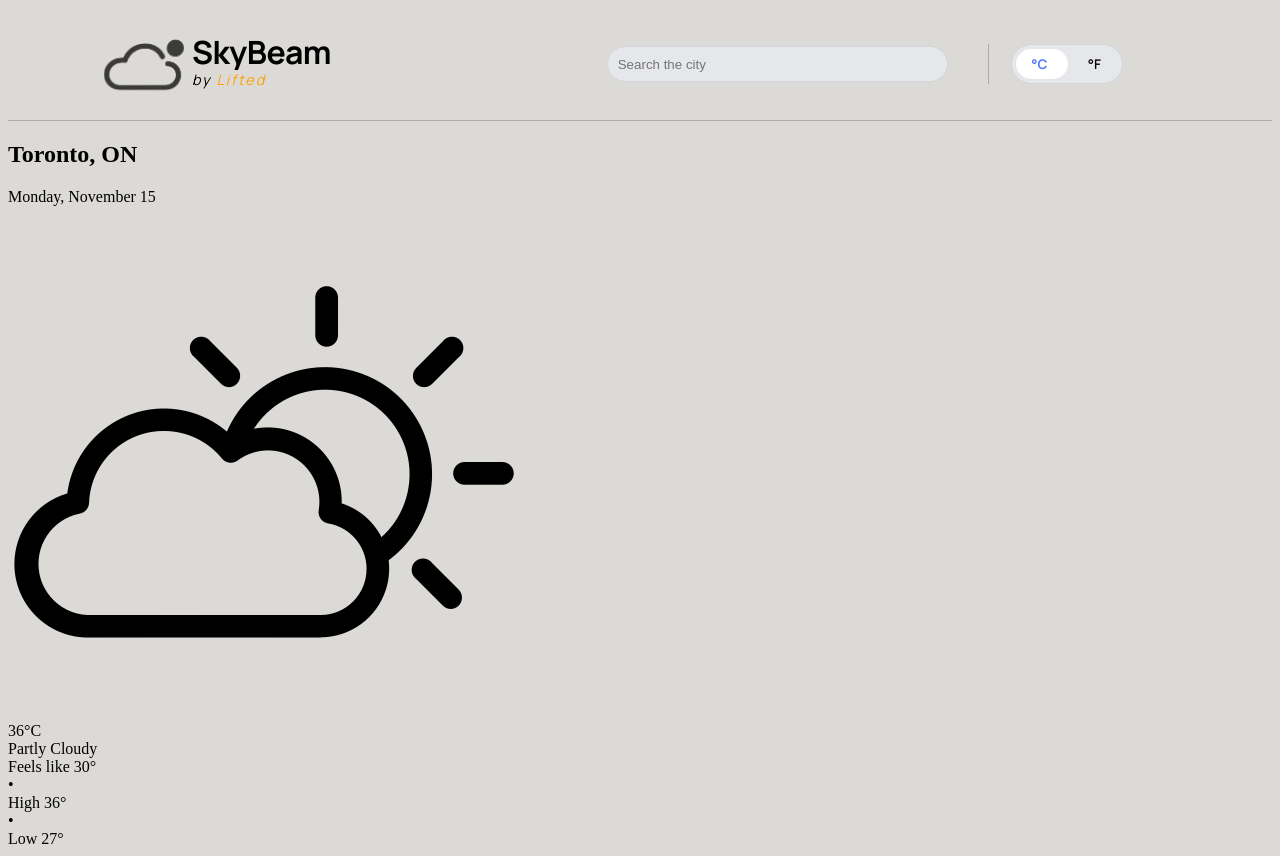
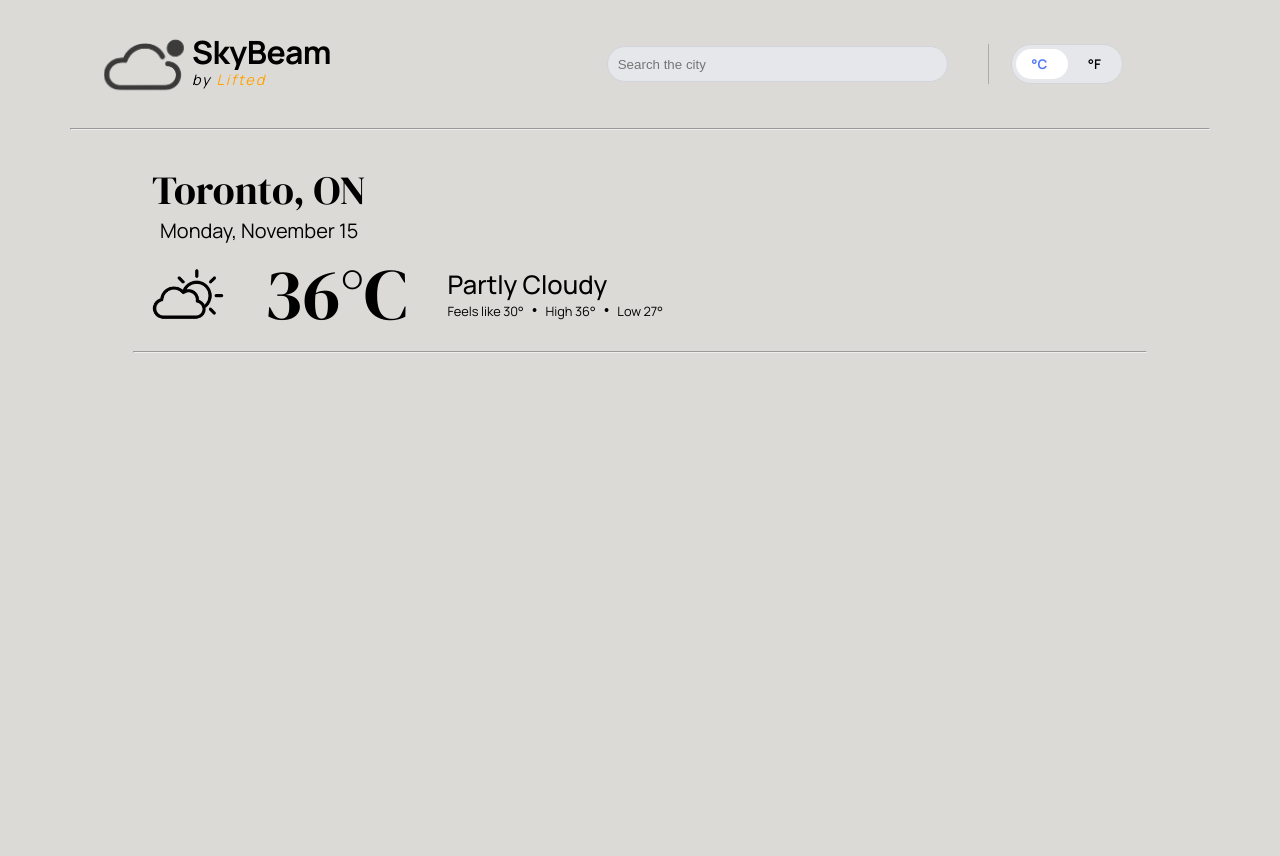
Before and after one commit to Mohaniish2208/new-weather-dashboard, a React (Vite) app: page / in a window 1280 px wide. After the commit the page ends 800 px from the top, so only its background shows below. Built offline with nearby package versions, Linux system fonts and the light colour scheme.

Commit message:
Section-container, consisting of city name, weather, temperature, and other details has been completed with styling. APIs will be connected soon.

```diff
--- a/src/pages/skyBeam.tsx
+++ b/src/pages/skyBeam.tsx
@@ -36,6 +36,7 @@ export default function SkyBeam() {
             </button>
           </div>
         </div>
+        <hr className="divider-header" />
       </div>
       <section className="section-container">
         <h1 className="city">Toronto, ON</h1>
@@ -45,14 +46,17 @@ export default function SkyBeam() {
           <div className="degrees">36°C</div>
           <div className="description-container">
             <div className="description">Partly Cloudy</div>
-            <div className="feels-like">Feels like 30°</div>
-            <div className="dot">&#8226;</div>
-            <div className="high">High 36°</div>
-            <div className="dot">&#8226;</div>
-            <div className="low">Low 27°</div>
+            <div className="feels-like-container">
+              <div className="feels-like">Feels like 30°</div>
+              <div className="dot">&#8226;</div>
+              <div className="high">High 36°</div>
+              <div className="dot">&#8226;</div>
+              <div className="low">Low 27°</div>
+            </div>
           </div>
         </div>
       </section>
+      <hr className="divider-page" />
       <section></section>
     </main>
   )
--- a/src/styles/fontsAndVars.css
+++ b/src/styles/fontsAndVars.css
@@ -25,11 +25,17 @@
   --city-name-size: 2.5rem;
   --main-temp: "DM Serif Display";
   --main-temp-wgt: 400;
-  --main-temp-size: 6.5rem;
+  --main-temp-size: 4.5rem;
+  --description: "manrope";
+  --description-wgt: 500;
+  --description-size: 1.6rem;
+  --feels-like-details: "manrope";
+  --feels-like-wgt: 400;
+  --feels-like-size: 0.8rem;
   --week-forecast: "manrope";
   --week-wgt: 600;
   --week-size: 1.6rem;
-  --date: "manrope";
+  --date-font: "manrope";
   --date-wgt: 400;
   --date-size: 1.25rem;
   --hourly-temp: "manrope";
--- a/src/styles/skyBeam.css
+++ b/src/styles/skyBeam.css
@@ -6,7 +6,14 @@
   align-items: center;
   gap: 0.5rem;
   padding: 1rem 6rem;
-  border-bottom: 1px solid rgb(172, 172, 172);
+}
+
+.divider-header {
+  width: 90%;
+}
+
+.divider-page {
+  width: 80%;
 }
 
 .icon {
@@ -115,3 +122,68 @@
   border-left: 1px solid rgb(172, 172, 172);
   padding-left: 2%;
 }
+
+.section-container {
+  padding: 0 9rem;
+}
+
+.city {
+  font-family: var(--city-name-font);
+  font-size: var(--city-name-size);
+  font-weight: var(--city-name-wgt);
+  padding-bottom: 0;
+  margin-bottom: 0;
+}
+
+.date {
+  font-family: var(--date-font);
+  font-size: var(--date-size);
+  font-weight: var(--date-wgt);
+  padding: 0 0 0 0.5rem;
+}
+
+.weather-symbol {
+  height: 4.5rem;
+  width: 4.5rem;
+}
+
+.weather-section {
+  display: flex;
+  flex-direction: row;
+  align-items: center;
+  gap: 2.5rem;
+}
+
+.degrees {
+  font-family: var(--main-temp);
+  font-size: var(--main-temp-size);
+  font-weight: var(--main-temp-wgt);
+}
+
+.description-container {
+  display: flex;
+  flex-direction: column;
+}
+
+.description {
+  display: flex;
+  font-size: 1.5rem;
+  font-family: var(--description);
+  font-size: var(--description-size);
+  font-weight: var(--description-wgt);
+}
+
+.feels-like,
+.high,
+.low {
+  font-family: var(--feels-like-details);
+  font-size: var(--feels-like-size);
+  font-weight: var(--feels-like-wgt);
+}
+
+.feels-like-container {
+  display: flex;
+  align-items: center;
+  flex-direction: row;
+  gap: 0.5rem;
+}
```
